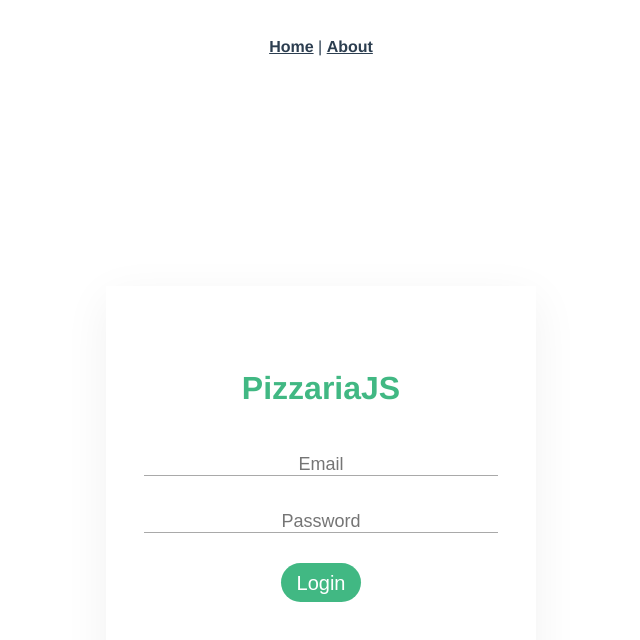
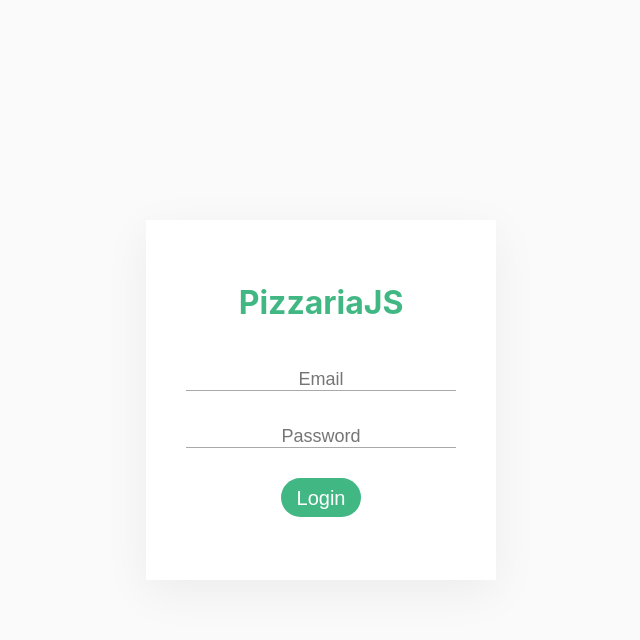
Before and after one commit to LeonardoBerlatto/PizzariaJS, a Vue app in the folder frontend/: page /login in a window 1280 px wide. Shown: the top 640 px of the page, without its empty margins (319-959 px from the left). Built offline with nearby package versions, Linux system fonts and the light colour scheme.

Commit message:
Root structure and styles

```diff
--- a/frontend/src/App.vue
+++ b/frontend/src/App.vue
@@ -1,20 +1,17 @@
 <template>
 	<div id="app">
-    <div id="nav">
-      <router-link to="/">Home</router-link> |
-      <router-link to="/about">About</router-link>
-    </div>
-    <router-view/>
+		<router-view />
 	</div>
 </template>
 
 <style lang="scss">
 	#app {
-  font-family: 'Avenir', Helvetica, Arial, sans-serif;
+		font-family: -apple-system, BlinkMacSystemFont, "Segoe UI", Roboto, Oxygen,
+			Ubuntu, Cantarell, "Open Sans", "Helvetica Neue", sans-serif;
 		-webkit-font-smoothing: antialiased;
 		-moz-osx-font-smoothing: grayscale;
 		text-align: center;
-  color: #2c3e50;
+		background-color: #fafafa;
 	}
 	#nav {
 		padding: 30px;
@@ -26,4 +23,15 @@
 			}
 		}
 	}
+
+	* {
+		box-sizing: border-box;
+	}
+
+	html,
+	body {
+		width: 100%;
+		margin: 0;
+		height: 100%;
+	}
 </style>
```
Lines whose indentation alone changed are shown as unchanged.
